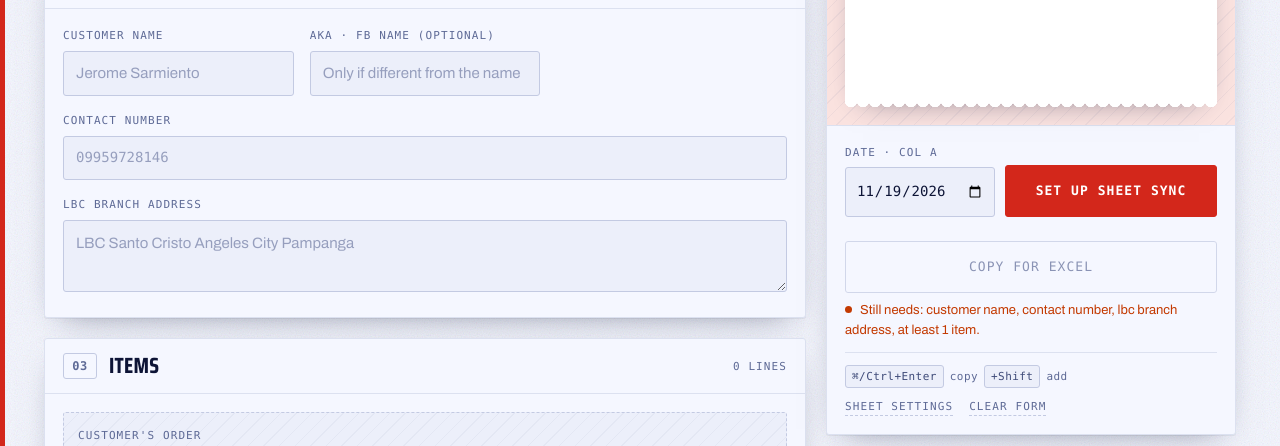
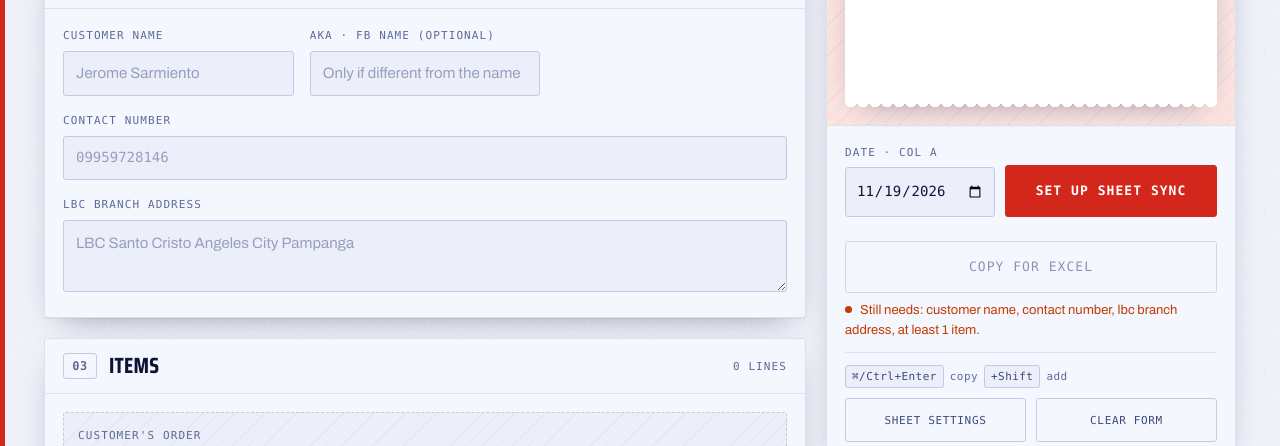
Before and after one commit to jedeveraa/mz-garage-tools, a plain HTML site: page delivery-slip/index.html in a window 1280 px wide. Shown: the part 354-800 px from the top of the page. Drawn offline with Linux system fonts and the light colour scheme; a web font is replaced by a local one.

Commit message:
Delivery slip: make Sheet settings and Clear form 50/50 buttons
Co-Authored-By: Claude Opus 5.5 <noreply@anthropic.com>

```diff
--- a/delivery-slip/index.html
+++ b/delivery-slip/index.html
@@ -169,12 +169,6 @@ button,input,select,textarea{font:inherit;color:inherit}
 .tbtn.busy:disabled{background:var(--ink);border-color:var(--ink);color:var(--paper);opacity:1}
 .tbtn .arrow{transition:transform .16s ease}
 .tbtn:hover:not(:disabled) .arrow{transform:translateX(3px)}
-.link-btn{
-  background:none;border:0;padding:0;cursor:pointer;
-  font-family:var(--mono);font-size:var(--fs-cap);letter-spacing:var(--ls-cap);text-transform:uppercase;color:var(--ink-3);
-  border-bottom:1px dashed var(--rule-2);
-}
-.link-btn:hover{color:var(--accent-ink);border-color:var(--accent)}
 
 /* ---------- Layout ---------- */
 .layout{
@@ -559,7 +553,8 @@ pre#out.empty::first-line{font-weight:400}
 .sheet-set input{font-size:var(--fs-meta);padding:10px 11px;background:var(--paper)}
 .sheet-set .hint{margin:0}
 .foot-row{display:flex;align-items:center;justify-content:space-between;gap:10px;flex-wrap:wrap}
-.foot-actions{display:flex;gap:16px;align-items:center}
+.foot-actions{flex:1 0 100%;display:grid;grid-template-columns:1fr 1fr;gap:10px}
+.foot-actions .tbtn{width:100%;min-height:44px;font-size:var(--fs-cap)}
 .keys-hint{display:flex;flex-wrap:wrap;align-items:center;gap:6px;font-family:var(--mono);font-size:var(--fs-cap);letter-spacing:.04em;color:var(--ink-3)}
 .kbd{border:1px solid var(--rule-2);border-radius:3px;padding:2px 6px;background:var(--paper-2);color:var(--ink-2)}
 .slip-foot > .foot-row{padding-top:12px;border-top:1px solid var(--rule)}
@@ -721,8 +716,8 @@ pre#out.empty::first-line{font-weight:400}
         <div class="foot-row">
           <span class="keys-hint"><span class="kbd">&#8984;/Ctrl+Enter</span> copy <span class="kbd">+Shift</span> add</span>
           <div class="foot-actions">
-            <button class="link-btn" id="sheet-open" type="button">Sheet settings</button>
-            <button class="link-btn" id="reset" type="button">Clear form</button>
+            <button class="tbtn" id="sheet-open" type="button">Sheet settings</button>
+            <button class="tbtn" id="reset" type="button">Clear form</button>
           </div>
         </div>
       </div>
```
